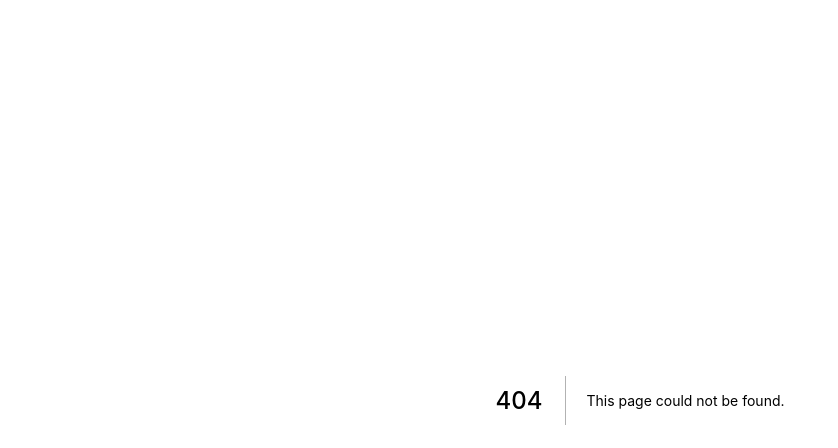
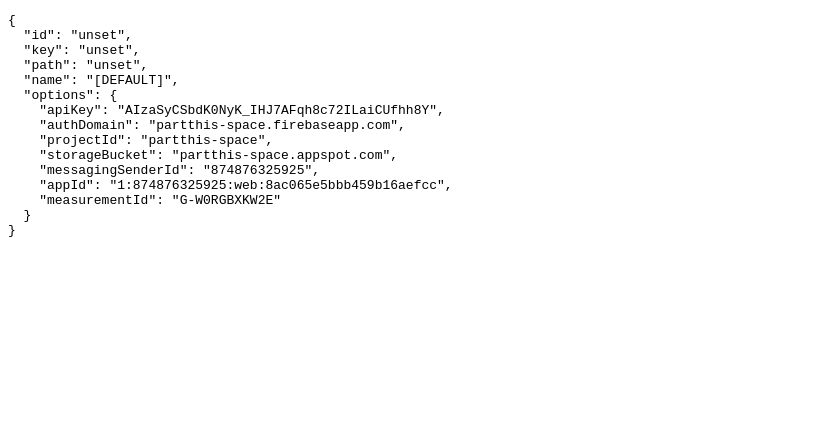
Before and after one commit to Romelium/PartThis.Space, a Next.js app: page /app in a window 1280 px wide. Before the commit this address had no page. Shown: the top 448 px of the page, without its empty margins (0-838 px from the left). Built offline with nearby package versions, Linux system fonts and the light colour scheme.

Commit message:
feat(dev): add firebase app object preview
May be removed soon.

```diff
--- /dev/null
+++ b/src/pages/app.tsx
@@ -0,0 +1,8 @@
+import type { NextPage } from "next";
+import { app } from "../lib/firebase";
+
+const AppPreview: NextPage = () => {
+  return <pre>{JSON.stringify(app, null, 2)}</pre>;
+};
+
+export default AppPreview;
```
